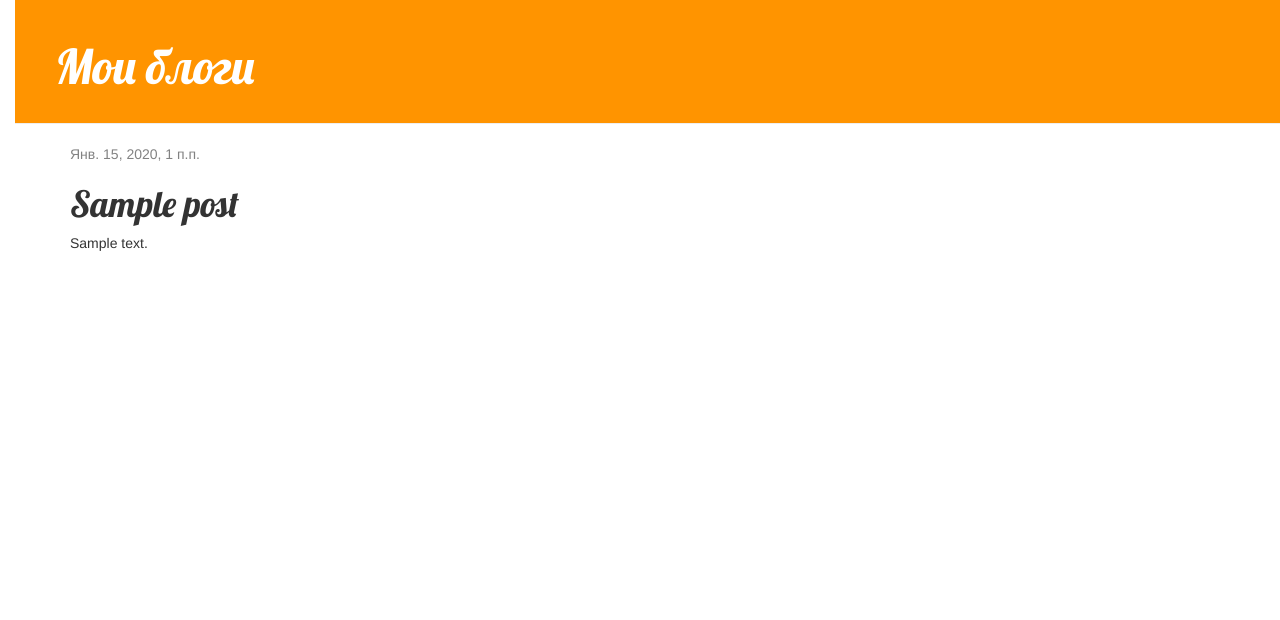
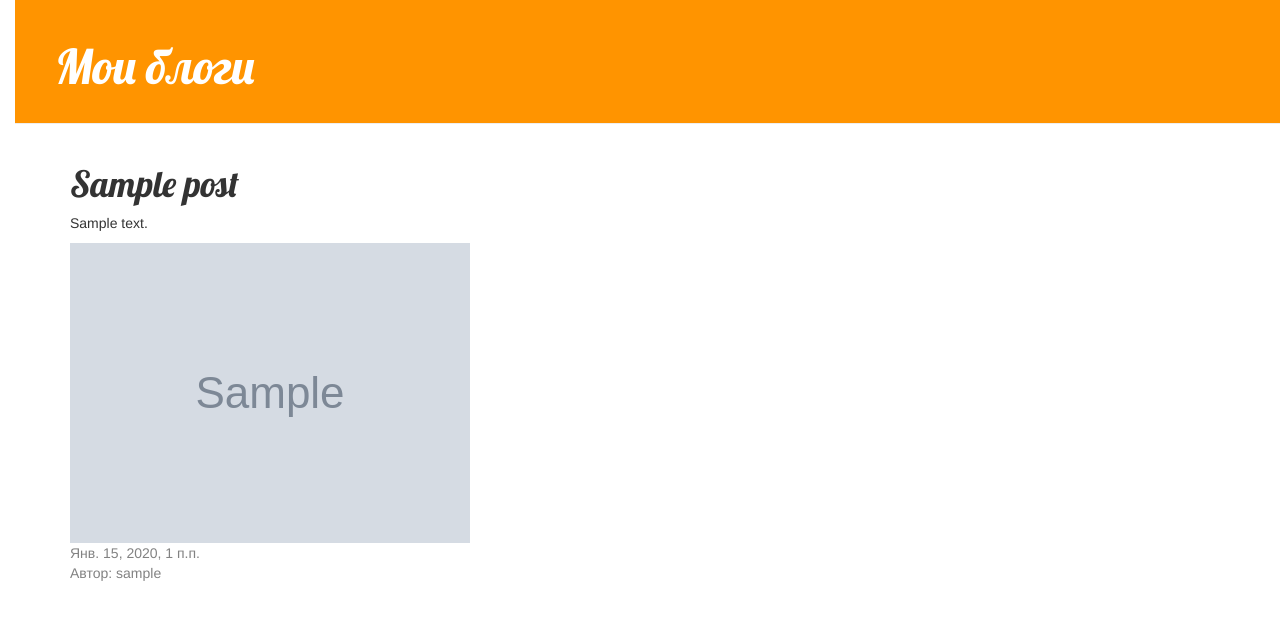
Before and after one commit to liseishestvo/my-first-blog, a Django app: page /post/1/ in a window 1280 px wide. Shown: the top 620 px of the page. Run offline with Django 3.2, Linux system fonts and the light colour scheme; tables that the repository leaves empty hold one stand-in row (values such as "Sample post"); grey boxes marked "Sample" are stand-in pictures; some libraries are stand-ins or nearby versions.

Commit message:
Поставлены картинки на отдельных записях

```diff
--- a/blog/templates/blog/post_detail.html
+++ b/blog/templates/blog/post_detail.html
@@ -2,12 +2,18 @@
 
 {% block content %}
     <div class="post">
-        {% if post.published_date %}
+        <h1>{{ post.title }}</h1>
+        <p>{{ post.text|linebreaksbr }}</p>
+     <div class="image">
+                        <img src="{{ post.image.url }}">
+                    </div>
+    {% if post.published_date %}
             <div class="date">
                 {{ post.published_date }}
             </div>
+         <div class="author">
+                <p>Автор: {{ post.author }}</p>
+            </div>
         {% endif %}
-        <h1>{{ post.title }}</h1>
-        <p>{{ post.text|linebreaksbr }}</p>
     </div>
 {% endblock %}
```
